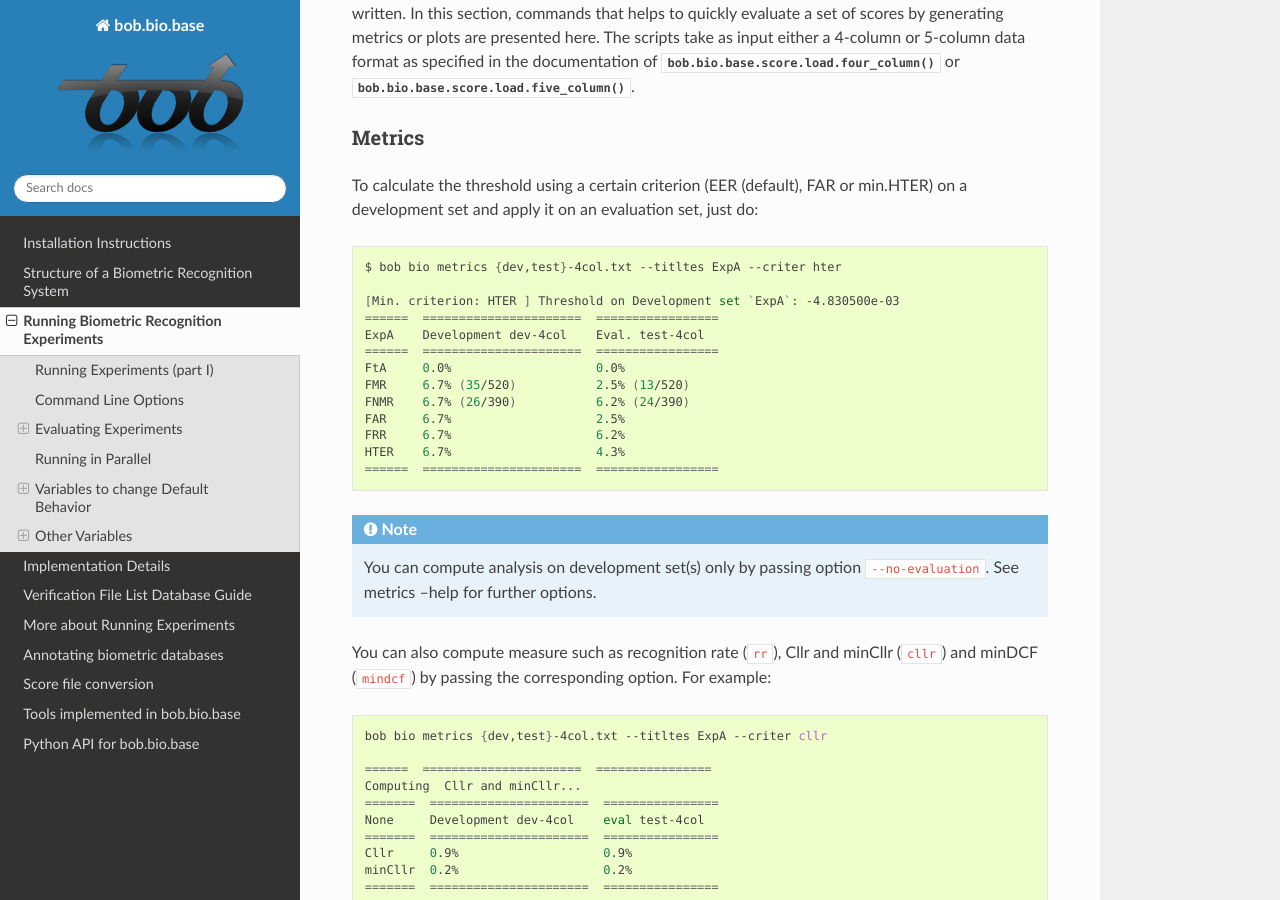
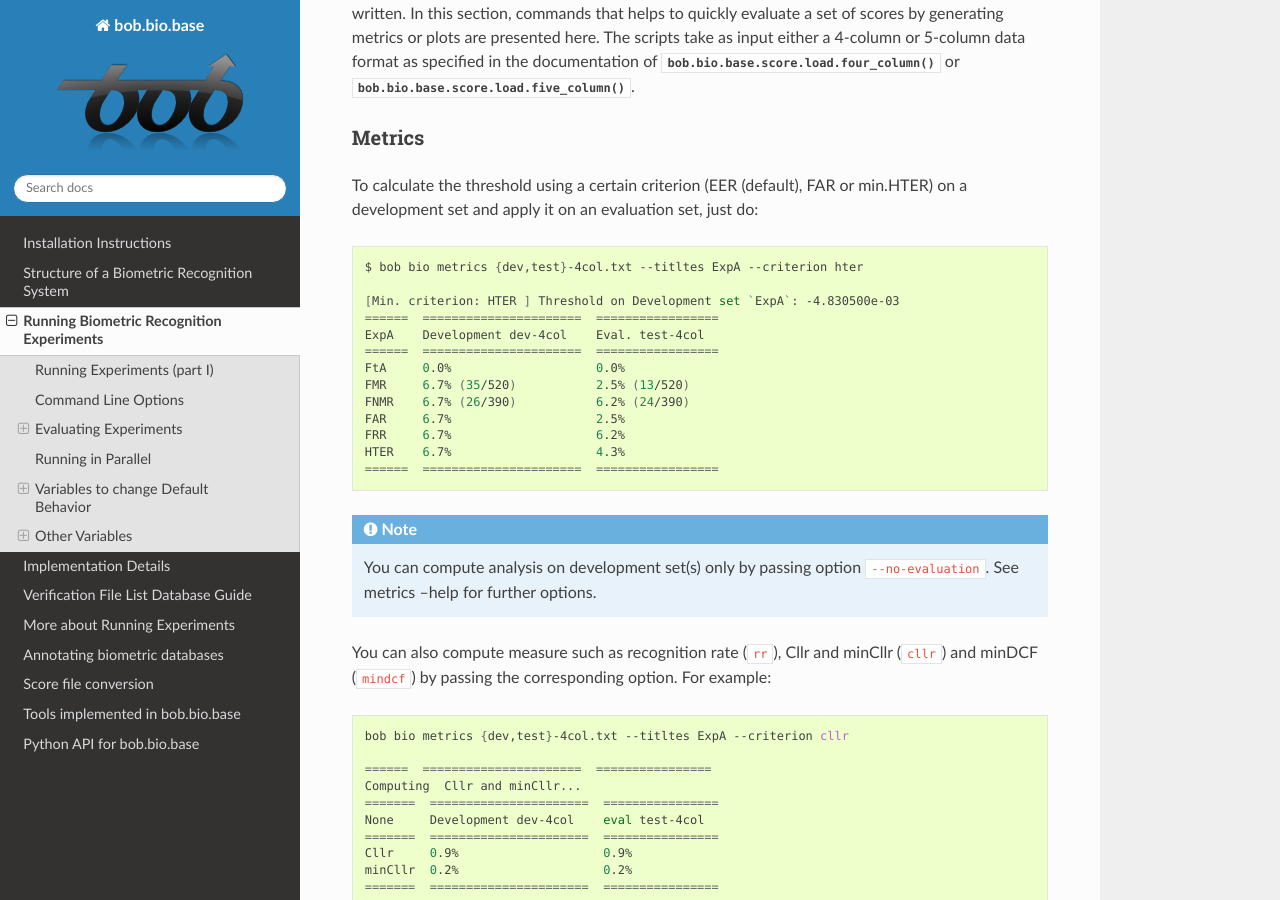
Before and after one commit to bioidiap/bob.bio.base, a Sphinx documentation site: the page built from doc/experiments.rst, in a window 1280 px wide and 900 px high, scrolled down 3905 px. Built offline with Sphinx 7.4.7 and the Read the Docs theme 2.0.0, drawn with Linux system fonts in a browser that asks for light colours; the version number could not be read and is left out.

Commit message:
Change  to

```diff
--- a/doc/experiments.rst
+++ b/doc/experiments.rst
@@ -170,7 +170,7 @@ min.HTER) on a development set and apply it on an evaluation set, just do:
 
 .. code-block:: sh
 
-    $ bob bio metrics {dev,test}-4col.txt --titltes ExpA --criter hter
+    $ bob bio metrics {dev,test}-4col.txt --titltes ExpA --criterion hter
 
     [Min. criterion: HTER ] Threshold on Development set `ExpA`: -4.830500e-03
     ======  ======================  =================
@@ -194,7 +194,7 @@ For example:
 
 .. code-block:: sh
 
-    bob bio metrics {dev,test}-4col.txt --titltes ExpA --criter cllr
+    bob bio metrics {dev,test}-4col.txt --titltes ExpA --criterion cllr
 
     ======  ======================  ================
     Computing  Cllr and minCllr...
```
Also changed, not shown: 2 other files.
